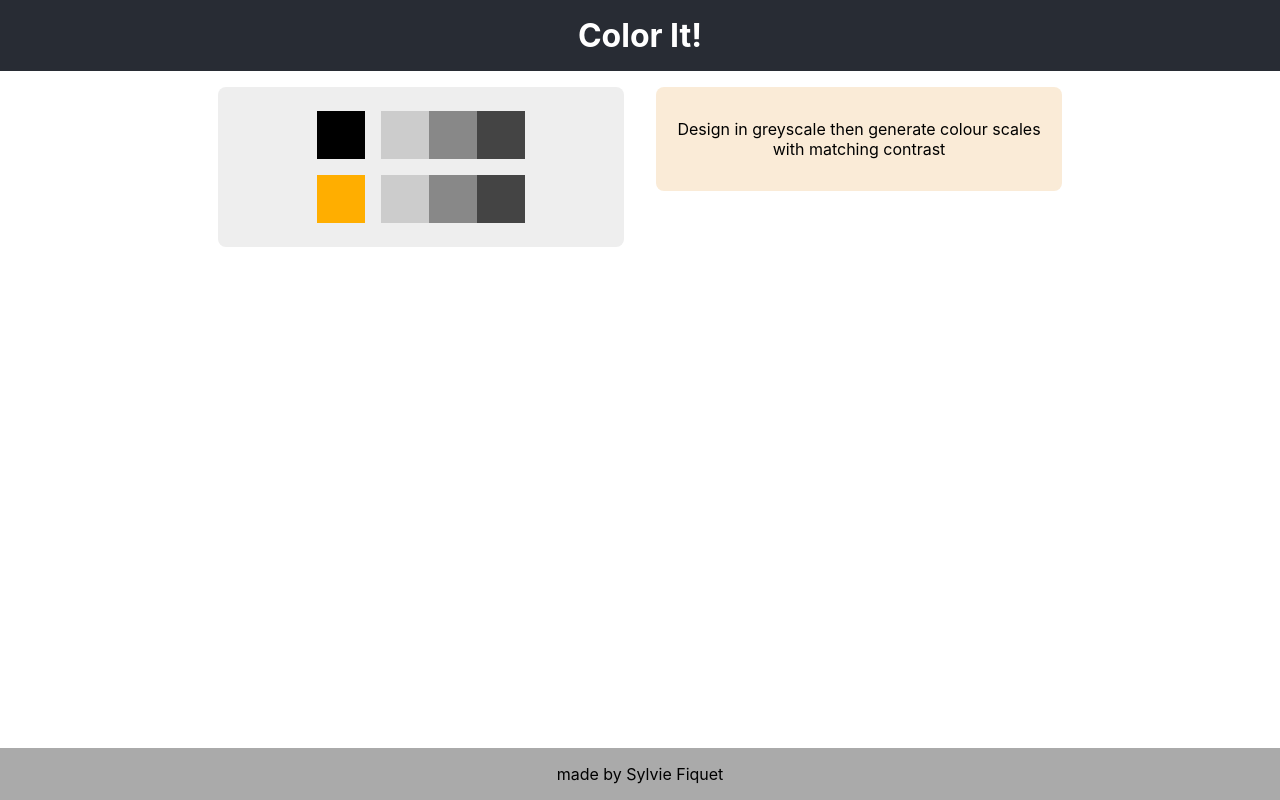
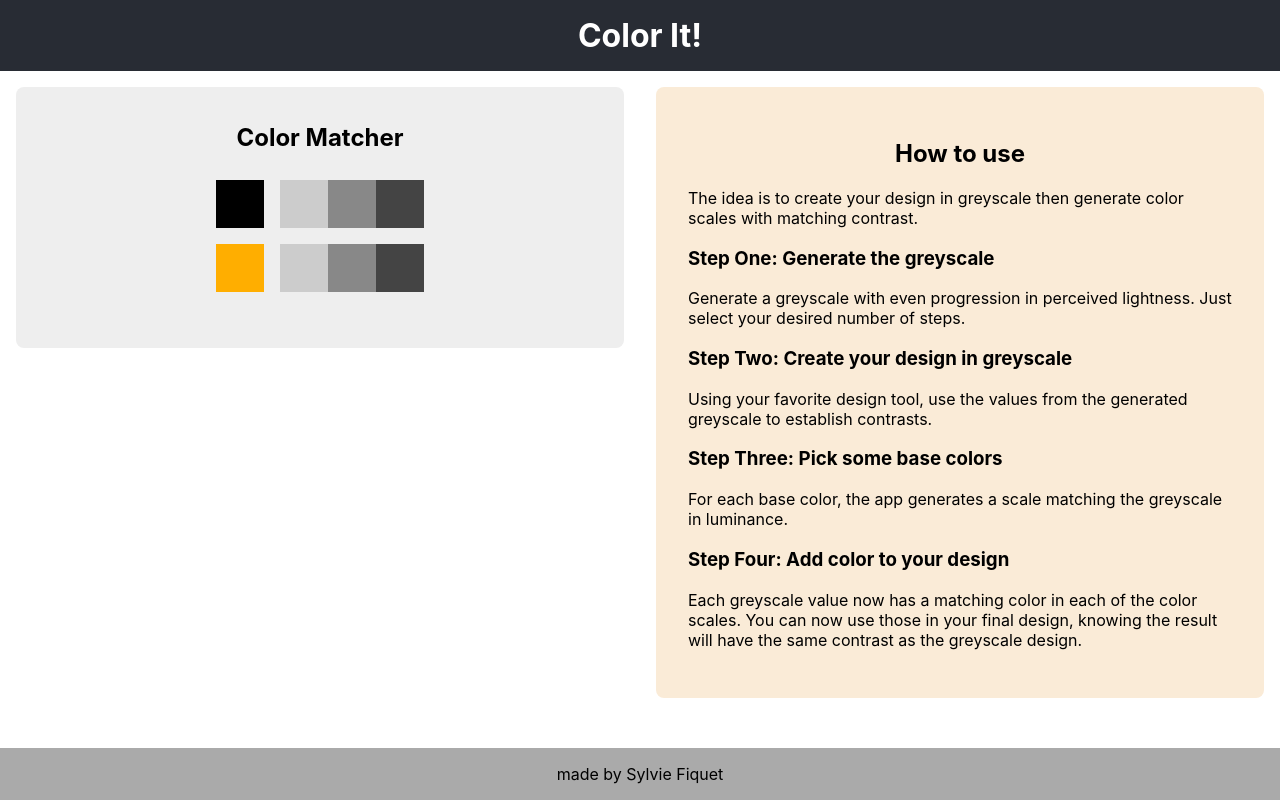
Before and after one commit to sfiquet/color-it, a React (Create React App) app: page / in a window 1280 px wide. Built offline with nearby package versions, Linux system fonts and the light colour scheme.

Commit message:
Improve accessibility

```diff
--- a/src/App.css
+++ b/src/App.css
@@ -31,6 +31,10 @@ h1 {
 .App-aside-box {
   background-color: antiquewhite;
   padding: 2rem .5rem;
+  text-align: left;
+}
+.App-aside-box h2 {
+  text-align: center;
 }
 
 .App-footer {
@@ -48,6 +52,7 @@ h1 {
   }
   .App-aside-box {
     border-radius: .5rem;
+    padding: 2em;
   }
 }
 
--- a/src/App.js
+++ b/src/App.js
@@ -10,11 +10,20 @@ function App() {
       </header>
       <div className="App-content">
         <main className="App-main">
-          <ColourMatcher />
+          <ColourMatcher title="Color Matcher" headingLevel="2" />
         </main>
         <aside className="App-aside">
           <div className="App-aside-box">
-            Design in greyscale then generate colour scales with matching contrast
+            <h2>How to use</h2>
+            <p>The idea is to create your design in greyscale then generate color scales with matching contrast.</p>
+            <h3>Step One: Generate the greyscale</h3>
+            <p>Generate a greyscale with even progression in perceived lightness. Just select your desired number of steps.</p>
+            <h3>Step Two: Create your design in greyscale</h3>
+            <p>Using your favorite design tool, use the values from the generated greyscale to establish contrasts.</p>
+            <h3>Step Three: Pick some base colors</h3>
+            <p>For each base color, the app generates a scale matching the greyscale in luminance.</p>
+            <h3>Step Four: Add color to your design</h3>
+            <p>Each greyscale value now has a matching color in each of the color scales. You can now use those in your final design, knowing the result will have the same contrast as the greyscale design.</p>
           </div>
         </aside>
       </div>
--- a/src/ColourMatcher.css
+++ b/src/ColourMatcher.css
@@ -1,7 +1,7 @@
 .ColourMatcher {
-  display: flex;
   background-color: #eeeeee;
   padding: 1rem;
+  padding-bottom: 3rem;
 }
 
 .BaseColourScale {
--- a/src/ColourMatcher.js
+++ b/src/ColourMatcher.js
@@ -8,12 +8,16 @@ function calculateGreyscale(steps){
 function calculateColourScale(base, greyscale){
   return greyscale;
 }
+function getHueName(hue){
+  return 'random';
+}
 
-function ColourSwatch({colour, isBase}){
+function ColourSwatch({colour, isBase, label}){
   let classes = 'swatch';
   classes = isBase ? [classes, 'base'].join(' ') :  classes;
+  const role = isBase ? 'rowheader' : 'gridcell';
   return (
-    <div className={classes} style={ {backgroundColor: colour} }></div>
+    <div className={classes} style={ {backgroundColor: colour} } role={role} aria-label={label}></div>
   );
 }
 
@@ -27,26 +31,32 @@ function ColourScale({colours, direction}){
   );
 }
 
-function BaseColourScale({base, scale, direction}){
+function BaseColourScale({base, scale, direction, label}){
   return (
-    <div className={`BaseColourScale ${direction}`}>
-      <ColourSwatch colour={base} isBase="true" />
+    <div className={`BaseColourScale ${direction}`} role="row">
+      <ColourSwatch colour={base} isBase="true" label={label} />
       <ColourScale colours={scale} direction={direction} />
     </div>
   );
 }
 
-function ColourMatcher(){
+function ColourMatcher({title, headingLevel}){
   let black = 'black';
   let greyscale = calculateGreyscale(3);
-  let base = chroma.hsl(Math.floor(Math.random() * 360), 1, .5);
+  const hue = Math.floor(Math.random() * 360);
+  const hueLabel = getHueName(hue);
+  const base = chroma.hsl(hue, 1, .5);
   let scale = calculateColourScale(base, greyscale);
   let scaleDirection = 'horizontal';
   let otherDirection = 'vertical';
+  const Heading = headingLevel <= 6 ? `h${headingLevel}` : 'p';
   return (
-    <div className={`ColourMatcher ${otherDirection}`}>
-      <BaseColourScale base={black} scale={greyscale} direction={scaleDirection} />
-      <BaseColourScale base={base} scale={scale} direction={scaleDirection} />
+    <div className="ColourMatcher">
+      <Heading id="colourmatcher">{title}</Heading>
+      <div className={otherDirection} role="grid" aria-labelledby="colourmatcher">
+        <BaseColourScale base={black} scale={greyscale} direction={scaleDirection} label="greyscale" />
+        <BaseColourScale base={base} scale={scale} direction={scaleDirection} label={hueLabel} />
+      </div>
     </div>
   );
 }
```
Also changed, not shown: 1 other file (tests, documents, lock files or other folders).
